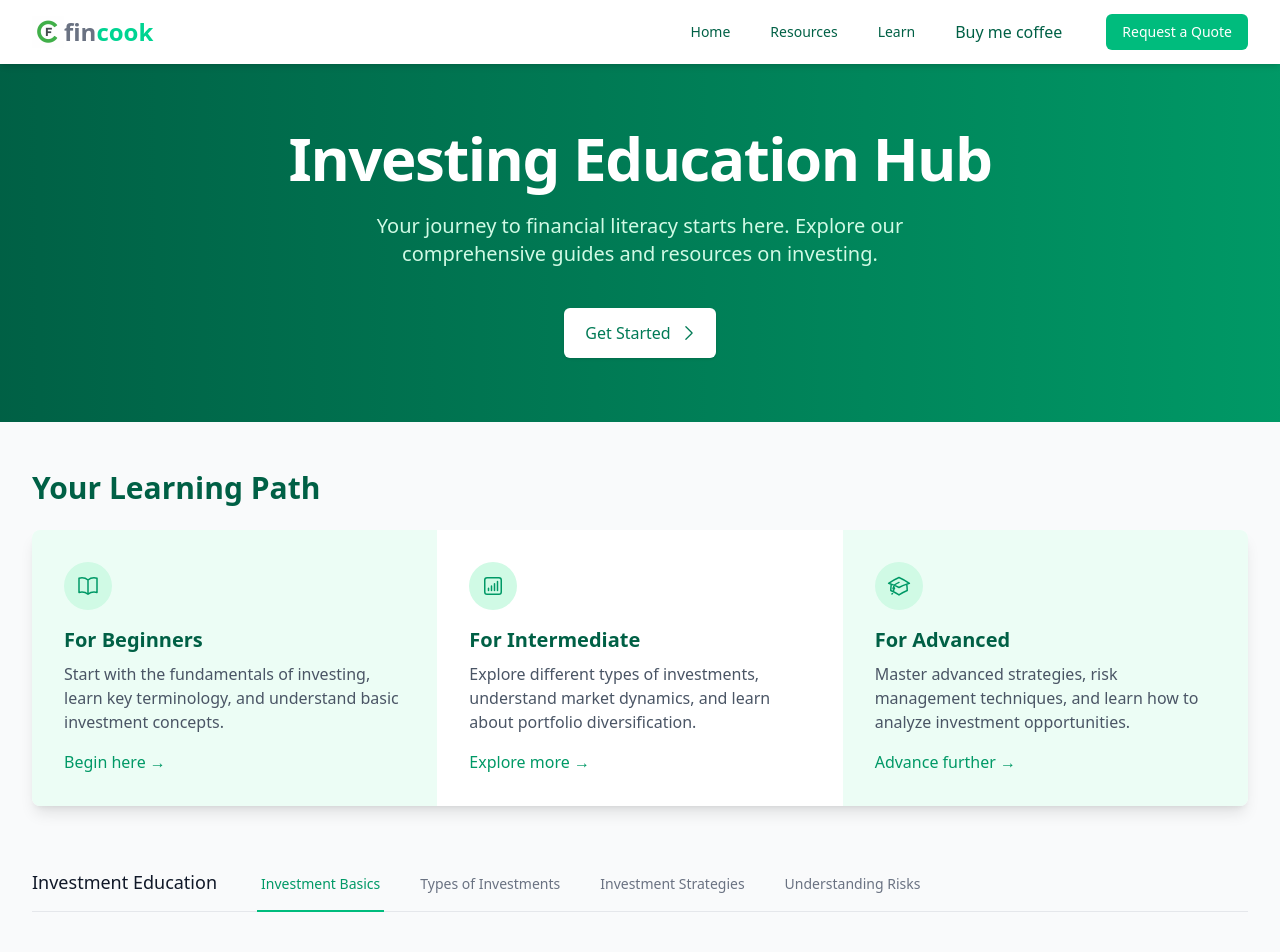
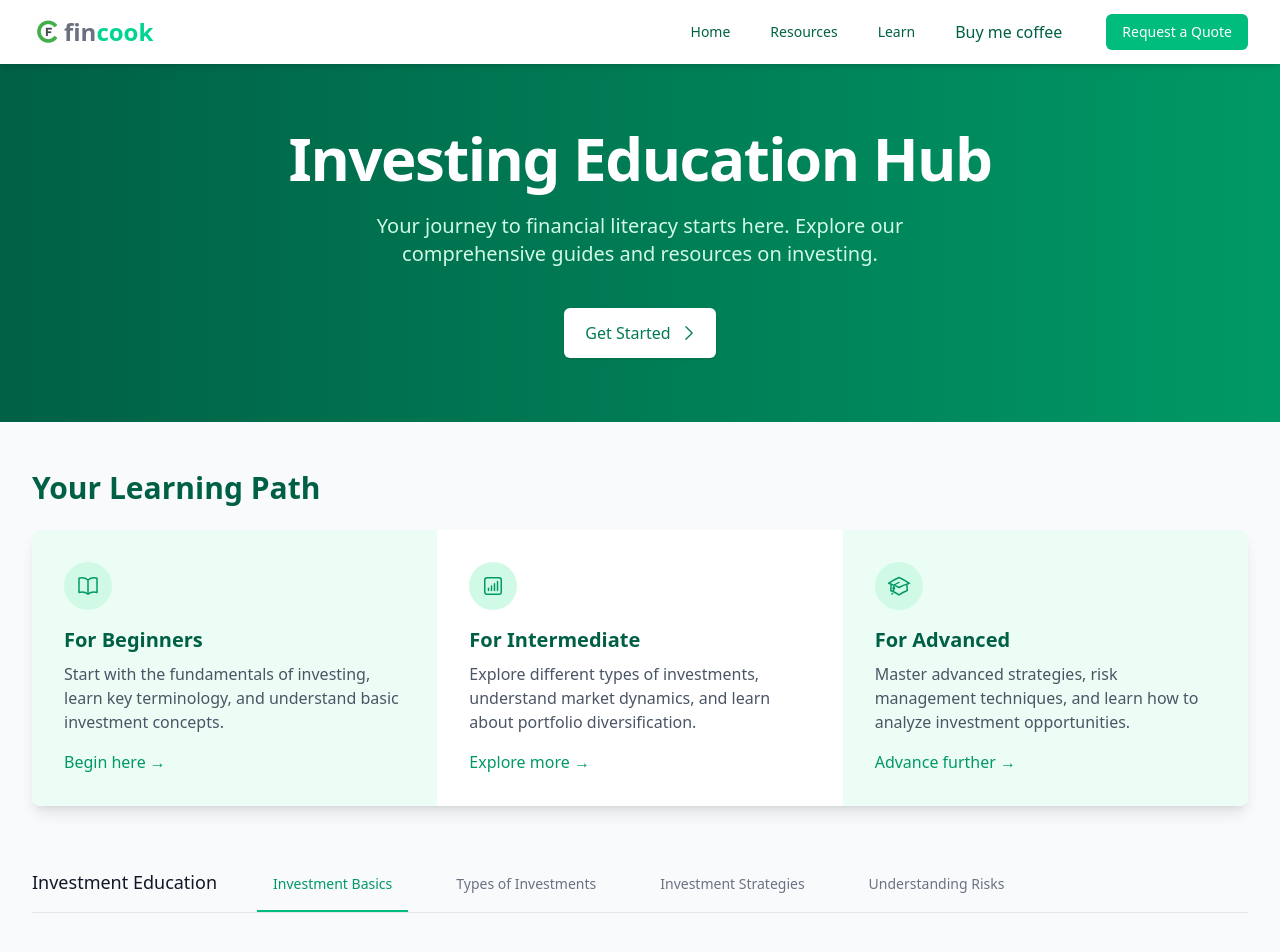
Before and after one commit to rukundowilson/fincook, a Next.js app in the folder fincook_client/: page /learn in a window 1280 px wide. Shown: the top 952 px of the page. Built offline with nearby package versions, Linux system fonts and the light colour scheme.

Commit message:
responive layout in learn page for navigation system

```diff
--- a/fincook_client/src/app/learn/page.tsx
+++ b/fincook_client/src/app/learn/page.tsx
@@ -100,14 +100,14 @@ export default function Learn() {
         <div className="border-b border-gray-200">
           <div className="sm:flex sm:items-baseline">
             <h3 className="text-lg leading-6 font-medium text-gray-900">Investment Education</h3>
-            <div className="mt-4 sm:mt-0 sm:ml-10">
-              <nav className="-mb-px flex space-x-8">
+            <div className="mt-4 sm:mt-0 sm:ml-10 overflow-x-auto">
+              <nav className="flex space-x-4 sm:space-x-8">
                 {tabs.map((tab) => (
                   <button
                     key={tab.id}
                     onClick={() => setActiveTab(tab.id)}
                     className={`
-                      whitespace-nowrap pb-4 px-1 border-b-2 font-medium text-sm
+                      whitespace-nowrap pb-4 px-3 sm:px-4 border-b-2 font-medium text-sm
                       ${activeTab === tab.id ? 'border-emerald-500 text-emerald-600' : 'border-transparent text-gray-500 hover:text-gray-700 hover:border-gray-300'}
                     `}
                   >
```
